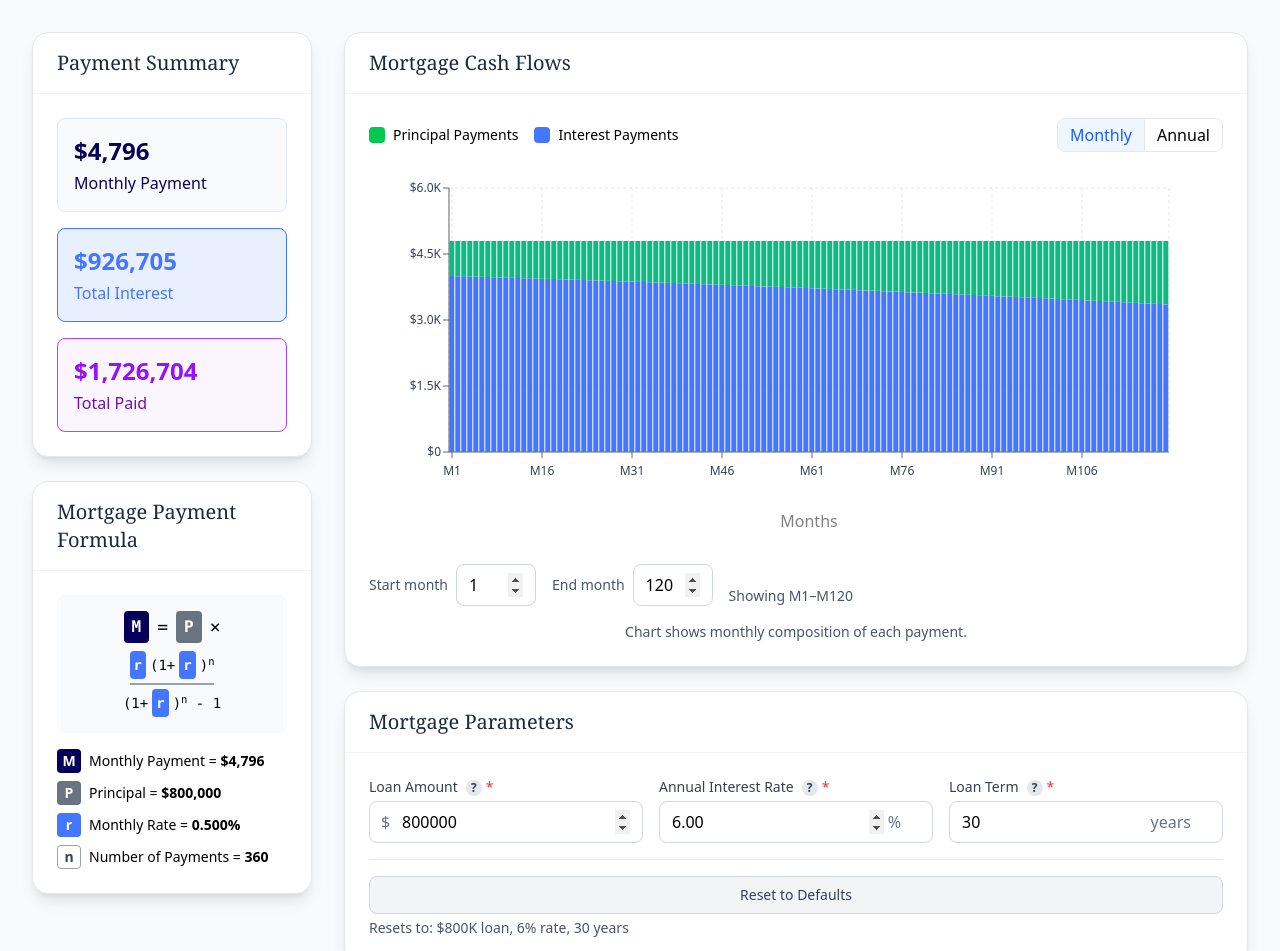
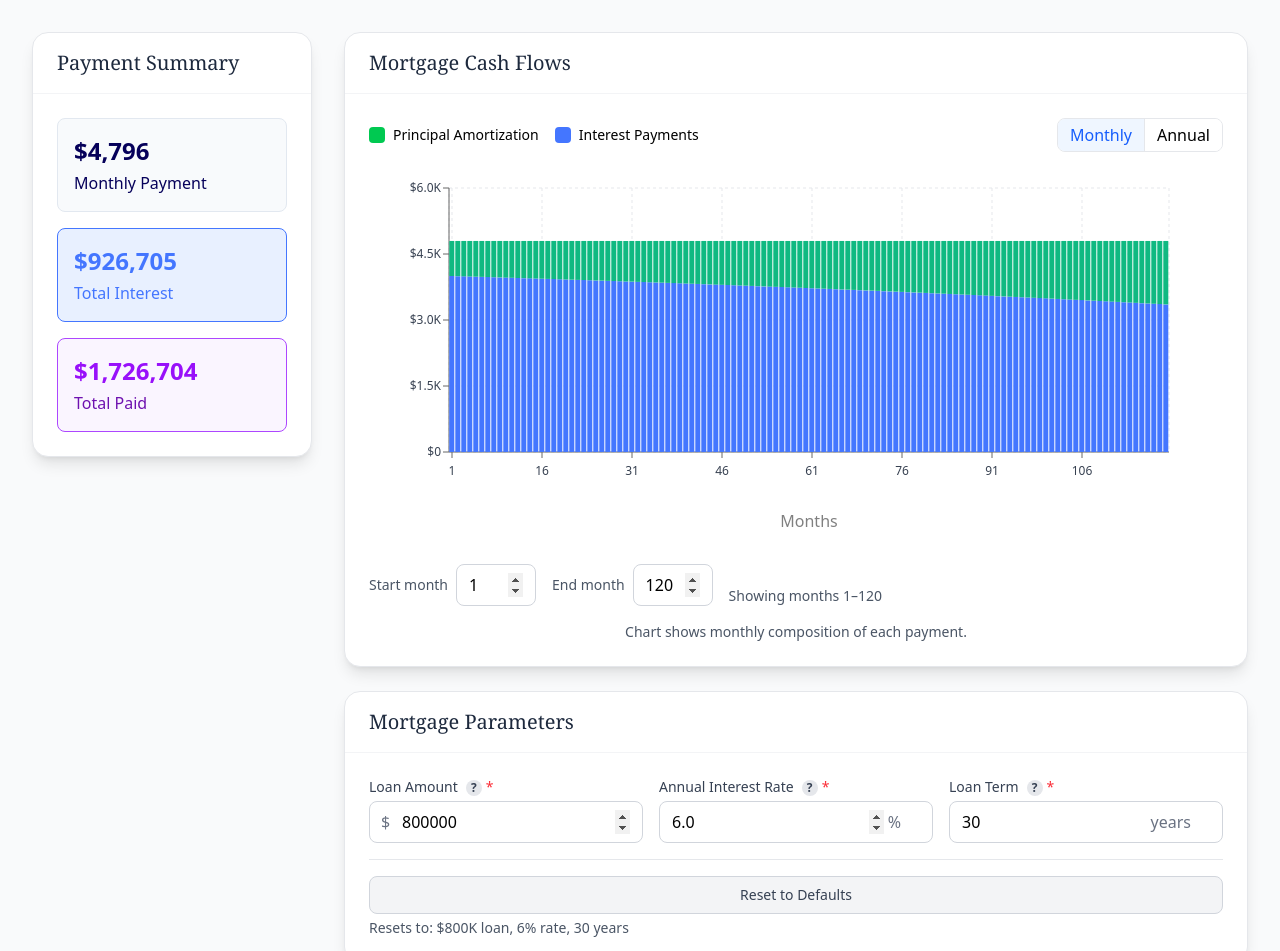
Before and after one commit to PaulReadCFA/lm2los1_mortgage, a React (Vite) app: page / in a window 1280 px wide. Shown: the top 951 px of the page. Built offline with nearby package versions, Linux system fonts and the light colour scheme.

Commit message:
rearrange

```diff
--- a/src/App.jsx
+++ b/src/App.jsx
@@ -39,7 +39,6 @@ const HelpTooltip = ({ id, text }) => {
     </span>
   );
 };
-
 
 // =========================
 // CFA Institute brand tokens
@@ -105,7 +104,6 @@ const FormField = ({ id, label, children, error, helpText, required = false }) =
   );
 };
 
-
 // Simple numeric input - let browser handle spinners naturally
 const NumericInput = ({
   value,
@@ -120,7 +118,7 @@ const NumericInput = ({
 }) => {
   const toStr = (val) =>
     val !== undefined && val !== null && !Number.isNaN(val)
-      ? Number(val).toFixed(step >= 1 ? 0 : 2)
+      ? Number(val).toFixed(step >= 1 ? 0 : step === 0.1 ? 1 : 2)
       : "";
 
   const [displayValue, setDisplayValue] = useState(toStr(value));
@@ -151,17 +149,16 @@ const NumericInput = ({
       const numericValue = parseFloat(e.target.value);
       if (!Number.isNaN(numericValue)) {
         const c = clamp(numericValue);
-        setDisplayValue(Number(c).toFixed(step >= 1 ? 0 : 2));
+        setDisplayValue(Number(c).toFixed(step >= 1 ? 0 : step === 0.1 ? 1 : 2));
         onChange(c);
       } else {
-        setDisplayValue(step >= 1 ? "0" : "0.00");
+        setDisplayValue(step >= 1 ? "0" : step === 0.1 ? "0.0" : "0.00");
         onChange(0);
       }
     },
     [onChange, clamp, step]
   );
 
-  // Use inline styles to control spinner visibility
   const inputStyles = {};
 
   return (
@@ -232,30 +229,31 @@ const buildMortgageSchedule = ({ principal = 800000, rate = 0.06, years = 30 })
     const schedule = [];
 
     for (let month = 1; month <= numPayments; month++) {
-      let interestPayment, principalPayment;
+      let interestPayment, principalAmortization;
 
       if (!rate || monthlyRate === 0) {
         interestPayment = 0;
-        principalPayment = monthlyPayment;
-        if (month === numPayments) principalPayment = remainingBalance;
+        principalAmortization = monthlyPayment;
+        if (month === numPayments) principalAmortization = remainingBalance;
       } else {
         interestPayment = remainingBalance * monthlyRate;
-        principalPayment = monthlyPayment - interestPayment;
+        principalAmortization = monthlyPayment - interestPayment;
         if (month === numPayments) {
-          principalPayment = remainingBalance;
-          interestPayment = monthlyPayment - principalPayment;
+          principalAmortization = remainingBalance;
+          interestPayment = monthlyPayment - principalAmortization;
         }
       }
 
-      remainingBalance = Math.max(0, remainingBalance - principalPayment);
+      remainingBalance = Math.max(0, remainingBalance - principalAmortization);
 
       schedule.push({
         month,
         year: Math.ceil(month / 12),
         interestPayment: Math.round(interestPayment * 100) / 100,
-        principalPayment: Math.round(principalPayment * 100) / 100,
-        totalPayment: Math.round((interestPayment + principalPayment) * 100) / 100,
+        principalAmortization: Math.round(principalAmortization * 100) / 100,
+        totalPayment: Math.round((interestPayment + principalAmortization) * 100) / 100,
         remainingBalance: Math.round(remainingBalance * 100) / 100,
+        monthLabel: month.toString(),
         yearLabel: Math.ceil(month / 12).toString()
       });
     }
@@ -311,12 +309,11 @@ export default function EnhancedMortgageCalculator() {
   // Force spinners to be visible by injecting CSS into document head
   useEffect(() => {
     const styleId = 'force-number-spinners';
-    if (document.getElementById(styleId)) return; // Don't add twice
+    if (document.getElementById(styleId)) return;
 
     const style = document.createElement('style');
     style.id = styleId;
     style.textContent = `
-      /* Force number input spinners to be visible - overrides framework CSS */
       input[type="number"]::-webkit-outer-spin-button,
       input[type="number"]::-webkit-inner-spin-button {
         -webkit-appearance: auto !important;
@@ -325,7 +322,6 @@ export default function EnhancedMortgageCalculator() {
         margin: 0 !important;
       }
 
-      /* Only hide spinners when explicitly requested with no-spinners class */
       input[type="number"].no-spinners::-webkit-outer-spin-button,
       input[type="number"].no-spinners::-webkit-inner-spin-button {
         -webkit-appearance: none !important;
@@ -352,7 +348,7 @@ export default function EnhancedMortgageCalculator() {
 
   const chartDataMonthly = useMemo(() => {
     if (!mortgage?.schedule?.length) return [];
-    return mortgage.schedule.map((p) => ({ ...p, monthLabel: `M${p.month}` }));
+    return mortgage.schedule;
   }, [mortgage]);
 
   const chartDataAnnual = useMemo(() => {
@@ -365,17 +361,17 @@ export default function EnhancedMortgageCalculator() {
           year: y,
           yearLabel: `${y}`,
           interestPayment: 0,
-          principalPayment: 0,
+          principalAmortization: 0,
           remainingBalance: p.remainingBalance
         };
       yearly[y].interestPayment += p.interestPayment;
-      yearly[y].principalPayment += p.principalPayment;
+      yearly[y].principalAmortization += p.principalAmortization;
       yearly[y].remainingBalance = p.remainingBalance;
     });
     return Object.values(yearly).map((y) => ({
       ...y,
       interestPayment: Math.round(y.interestPayment * 100) / 100,
-      principalPayment: Math.round(y.principalPayment * 100) / 100
+      principalAmortization: Math.round(y.principalAmortization * 100) / 100
     }));
   }, [mortgage]);
 
@@ -443,7 +439,7 @@ export default function EnhancedMortgageCalculator() {
     <div className="min-h-screen bg-gray-50 py-8">
       <div className="max-w-7xl mx-auto px-4 sm:px-6 lg:px-8">
         <div className="grid grid-cols-1 md:grid-cols-4 gap-8">
-          <div className="md:col-span-1 space-y-6">
+          <div className="md:col-span-1 space-y-6 order-3 md:order-1">
             <Card title="Payment Summary">
               {hasErrors ? (
                 <div className="p-4 bg-red-50 border border-red-200 rounded-lg">
@@ -475,82 +471,9 @@ export default function EnhancedMortgageCalculator() {
                 </div>
               ) : null}
             </Card>
-
-            {mortgage && !hasErrors && (
-              <Card title="Mortgage Payment Formula">
-                <div className="space-y-4">
-                  <div className="text-center font-mono text-lg bg-gray-50 p-4 rounded-lg">
-                    <div className="flex items-center justify-center flex-wrap gap-2">
-                      <span className="font-bold px-2 py-1 rounded text-white text-base" style={{ backgroundColor: COLORS.cfa.dark }}>
-                        M
-                      </span>
-                      <span>=</span>
-                      <span className="font-bold px-2 py-1 rounded text-white text-base" style={{ backgroundColor: COLORS.semantic.neutral }}>
-                        P
-                      </span>
-                      <span>×</span>
-                      <div className="flex flex-col items-center">
-                        <div className="flex items-center gap-1 border-b-2 border-gray-400 pb-1">
-                          <span className="font-bold px-1 py-1 rounded text-white text-sm" style={{ backgroundColor: COLORS.cfa.primary }}>
-                            r
-                          </span>
-                          <span className="text-sm">(1+</span>
-                          <span className="font-bold px-1 py-1 rounded text-white text-sm" style={{ backgroundColor: COLORS.cfa.primary }}>
-                            r
-                          </span>
-                          <span className="text-sm">)<sup>n</sup></span>
-                        </div>
-                        <div className="flex items-center gap-1 pt-1">
-                          <span className="text-sm">(1+</span>
-                          <span className="font-bold px-1 py-1 rounded text-white text-sm" style={{ backgroundColor: COLORS.cfa.primary }}>
-                            r
-                          </span>
-                          <span className="text-sm">)<sup>n</sup> - 1</span>
-                        </div>
-                      </div>
-                    </div>
           </div>
 
-                  <div className="grid grid-cols-1 gap-2 text-sm">
-                    <div className="flex items-center gap-2">
-                      <span className="w-6 h-6 rounded text-white flex items-center justify-center font-bold text-sm" style={{ backgroundColor: COLORS.cfa.dark }}>
-                        M
-                      </span>
-                      <span>Monthly Payment = <strong>{formatCurrency(mortgage.monthlyPayment)}</strong></span>
-                    </div>
-                    <div className="flex items-center gap-2">
-                      <span className="w-6 h-6 rounded text-white flex items-center justify-center font-bold text-sm" style={{ backgroundColor: COLORS.semantic.neutral }}>
-                        P
-                      </span>
-                      <span>Principal = <strong>{formatCurrency(inputs.principal)}</strong></span>
-                    </div>
-                    <div className="flex items-center gap-2">
-                      <span className="w-6 h-6 rounded text-white flex items-center justify-center font-bold text-sm" style={{ backgroundColor: COLORS.cfa.primary }}>
-                        r
-                      </span>
-                      <span>Monthly Rate = <strong>{(inputs.rate / 12 * 100).toFixed(3)}%</strong></span>
-                    </div>
-                    <div className="flex items-center gap-2">
-                      <span className="w-6 h-6 rounded text-gray-700 border border-gray-400 flex items-center justify-center font-bold text-sm">
-                        n
-                      </span>
-                      <span>Number of Payments = <strong>{inputs.years * 12}</strong></span>
-                    </div>
-                  </div>
-
-                  {inputs.rate === 0 && (
-                    <div className="mt-3 p-3 bg-amber-50 border border-amber-200 rounded-lg">
-                      <p className={`${TYPOGRAPHY.caption} text-amber-800 text-center`}>
-                        <strong>Special Case:</strong> With 0% interest rate, Monthly Payment = Principal ÷ Number of Payments = {formatCurrency(inputs.principal)} ÷ {inputs.years * 12} = <strong>{formatCurrency(mortgage.monthlyPayment)}</strong>
-                      </p>
-                    </div>
-                  )}
-                </div>
-              </Card>
-            )}
-          </div>
-
-          <div className="md:col-span-3 space-y-6">
+          <div className="md:col-span-3 space-y-6 order-1 md:order-2">
             <Card title="Mortgage Cash Flows">
               {mortgage && chartData.length > 0 ? (
                 <div>
@@ -558,7 +481,7 @@ export default function EnhancedMortgageCalculator() {
                     <div className="flex flex-wrap gap-4 text-sm">
                       <div className="flex items-center gap-2">
                         <div className="w-4 h-4 rounded bg-green-500" />
-                        <span>Principal Payments</span>
+                        <span>Principal Amortization</span>
                       </div>
                       <div className="flex items-center gap-2">
                         <div className="w-4 h-4 rounded" style={{ backgroundColor: COLORS.cfa.primary }} />
@@ -578,7 +501,7 @@ export default function EnhancedMortgageCalculator() {
                         <tr>
                           <th scope="col">{view === "monthly" ? "Month" : "Year"}</th>
                           <th scope="col" className="text-right">Interest Payment</th>
-                          <th scope="col" className="text-right">Principal Payment</th>
+                          <th scope="col" className="text-right">Principal Amortization</th>
                           <th scope="col" className="text-right">Remaining Balance</th>
                         </tr>
                       </thead>
@@ -587,7 +510,7 @@ export default function EnhancedMortgageCalculator() {
                           <tr key={row.month || row.year}>
                             <th scope="row">{view === "monthly" ? `Month ${row.month}` : `Year ${row.year}`}</th>
                             <td className="text-right">${row.interestPayment.toFixed(2)}</td>
-                            <td className="text-right">${row.principalPayment.toFixed(2)}</td>
+                            <td className="text-right">${row.principalAmortization.toFixed(2)}</td>
                             <td className="text-right">${row.remainingBalance.toFixed(2)}</td>
                           </tr>
                         ))}
@@ -603,7 +526,7 @@ export default function EnhancedMortgageCalculator() {
                       <h3 id="chart-title">Mortgage Payment Composition Chart</h3>
                       <p id="chart-description">
                         Stacked bar chart showing the breakdown of {view === "monthly" ? "monthly" : "annual"} payments
-                        between interest and principal. Early payments are mostly interest, with principal portion increasing over time.
+                        between interest and principal amortization. Early payments are mostly interest, with principal portion increasing over time.
                       </p>
                     </div>
                     <ResponsiveContainer width="100%" height="100%">
@@ -626,7 +549,7 @@ export default function EnhancedMortgageCalculator() {
                         <YAxis tick={{ fontSize: 12, fill: COLORS.chart.text }} tickFormatter={(v) => v >= 1000 ? `$${(v/1000).toFixed(1)}K` : `$${Math.round(v)}`} />
                         <Tooltip content={<CustomTooltip isMonthly={view === "monthly"} />} />
                         <Bar dataKey="interestPayment" name="Interest Payments" stackId="payment" fill={COLORS.cfa.primary} />
-                        <Bar dataKey="principalPayment" name="Principal Payments" stackId="payment" fill={COLORS.semantic.positive} />
+                        <Bar dataKey="principalAmortization" name="Principal Amortization" stackId="payment" fill={COLORS.semantic.positive} />
                       </BarChart>
                     </ResponsiveContainer>
                   </div>
@@ -660,16 +583,16 @@ export default function EnhancedMortgageCalculator() {
                         </div>
                       </div>
                       <div aria-live="polite" className={`${TYPOGRAPHY.caption} text-gray-600`}>
-                        Showing M{monthRange.start}–M{monthRange.end}
+                        Showing months {monthRange.start}–{monthRange.end}
                       </div>
                     </div>
                   )}
 
                   <p className={`${TYPOGRAPHY.caption} mt-4 text-center`}>
                     {view === "monthly" ? (
-                      <>Chart shows monthly composition of each payment. {inputs.rate === 0 && "With 0% interest, all payments go toward principal."}</>
+                      <>Chart shows monthly composition of each payment. {inputs.rate === 0 && "With 0% interest, all payments go toward principal amortization."}</>
                     ) : (
-                      <>Chart shows annual totals (sum of 12 monthly payments each year). {inputs.rate === 0 && "With 0% interest, all payments go toward principal."}</>
+                      <>Chart shows annual totals (sum of 12 monthly payments each year). {inputs.rate === 0 && "With 0% interest, all payments go toward principal amortization."}</>
                     )}
                   </p>
                 </div>
@@ -711,7 +634,7 @@ export default function EnhancedMortgageCalculator() {
                     onChange={(v) => updateInput("rate", v / 100)}
                     min={0}
                     max={50}
-    step={0.01}
+                    step={0.1}
                     suffix="%"
                   />
                 </FormField>
@@ -733,7 +656,6 @@ export default function EnhancedMortgageCalculator() {
                     hideSteppers
                   />
                 </FormField>
-
               </div>
 
               <div className="pt-4 border-t border-gray-200 mt-4">
```
Lines whose indentation alone changed are shown as unchanged.
